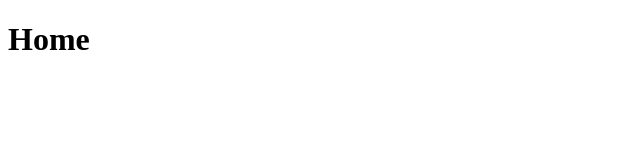
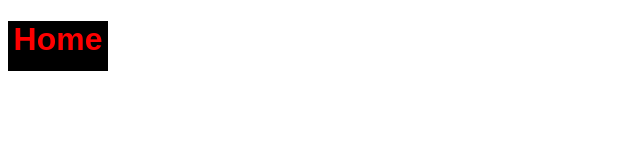
Before and after one commit to CRMullis/webDesign, a plain HTML site: page index.html in a window 1280 px wide. Shown: the whole page, without its empty margins (0-640 px from the left). Drawn offline with Linux system fonts and the light colour scheme.

Commit message:
Added background color and changed font-family

```diff
--- a/stylesheet.css
+++ b/stylesheet.css
@@ -1,9 +1,14 @@
 /*Starting a CSS document*/
 div {
-	color: black;
+	background-color: black;
 	height:50px;
-	width:50px;
+	width:100px;
+	color:red;
+	font-family: Arial;
+	text-align: center;
+	border-solid:inset;
+	border-color:black;
 }
 div:hover {
-	color: white;
+	background-color: white;
 }
```
